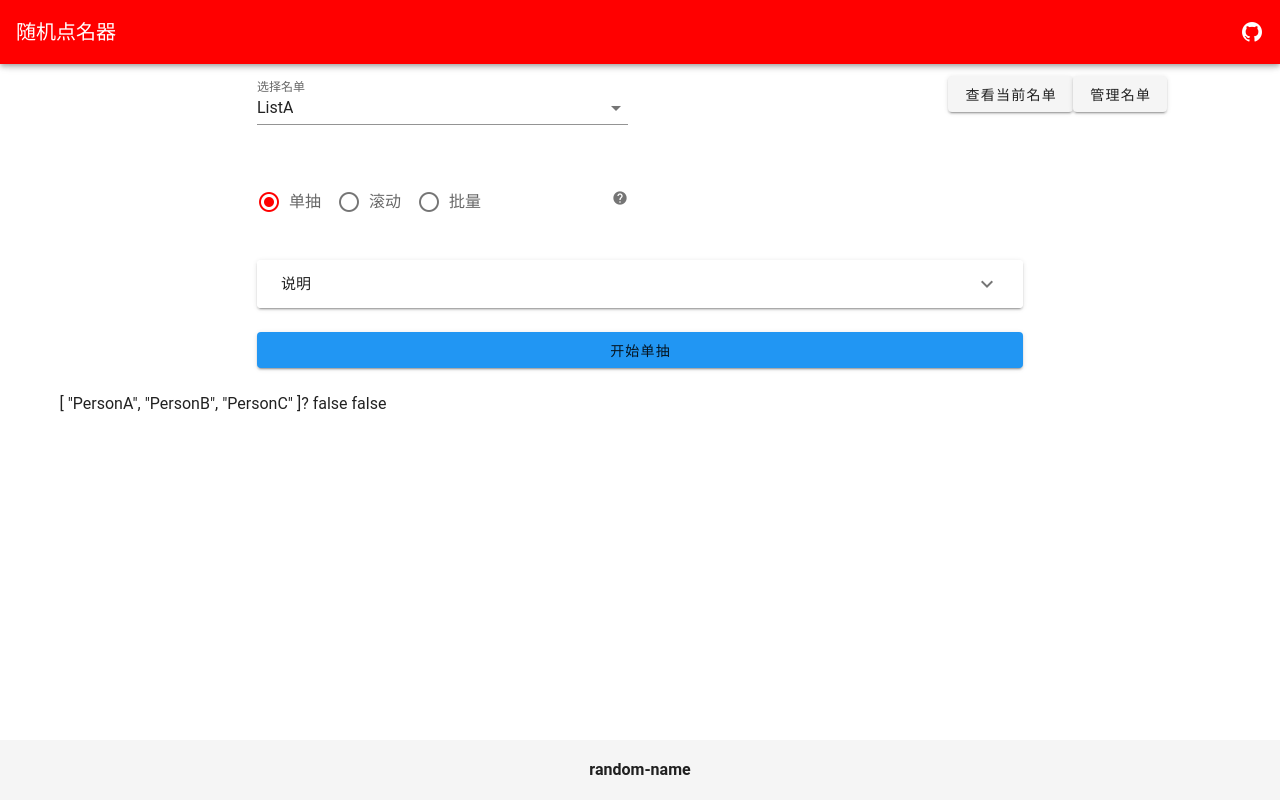
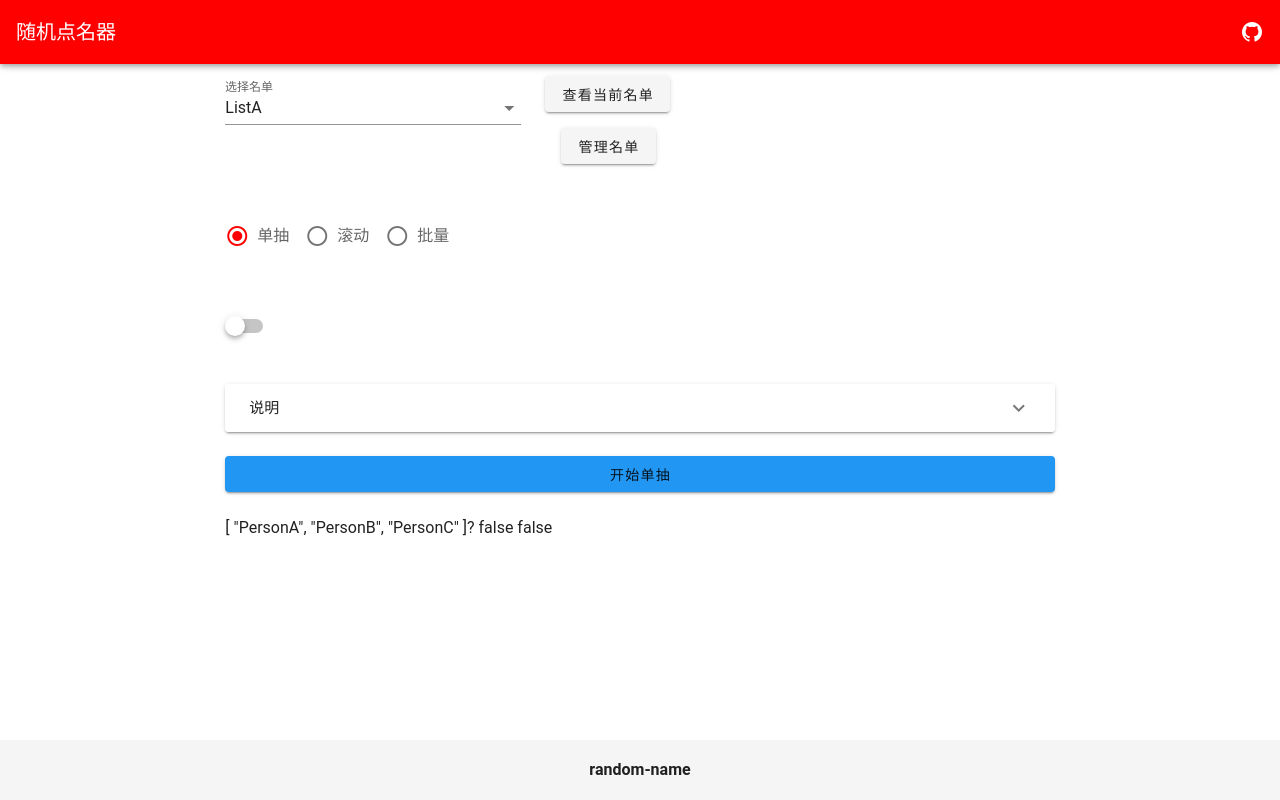
Before and after one commit to AkariRin/random-name, a Vue app: page / in a window 1280 px wide. Built offline with nearby package versions, Linux system fonts and the light colour scheme; a small style sheet from the web is missing.

Commit message:
chore: 优化布局

```diff
--- a/src/views/Home.vue
+++ b/src/views/Home.vue
@@ -1,32 +1,34 @@
 <template>
-  <v-container>
+  <v-container fluid>
     <v-row>
-      <v-col cols="4" offset="2">
+      <v-col cols="3" offset="2">
         <v-select
           v-model="global.settings.selected"
           :items="list.selector"
           :value="global.settings.selected"
           label="选择名单"
-        ></v-select>
+        >
+        </v-select>
       </v-col>
-      <v-spacer></v-spacer>
-      <v-col cols="3">
+      <v-col cols="2">
         <current-list :list="list.current"></current-list>
-        <v-btn @click="$router.push('/list')">管理名单</v-btn>
+        <v-btn @click="$router.push('/list')" class="ma-4">管理名单</v-btn>
       </v-col>
     </v-row>
     <v-row>
       <v-col cols="4" offset="2">
         <v-radio-group v-model="global.settings.mode" row mandatory>
-          <template v-slot:append>
-            <icon-tip text="a" location="top"></icon-tip>
-          </template>
           <v-radio label="单抽" value="0"></v-radio>
           <v-radio label="滚动" value="1"></v-radio>
           <v-radio label="批量" value="2"></v-radio>
         </v-radio-group>
       </v-col>
       <v-col cols="4" v-show="global.settings.mode === '2'"></v-col>
+    </v-row>
+    <v-row>
+      <v-col cols="1" offset="2">
+        <v-switch></v-switch>
+      </v-col>
     </v-row>
     <v-row>
       <v-col cols="8" offset="2">
@@ -72,7 +74,7 @@
       </v-col>
     </v-row>
     <v-row>
-      <v-col>
+      <v-col cols="8" offset="2">
         <result-display
           :result="result"
           :list="list.current"
@@ -86,7 +88,7 @@
 
 <script>
 import _ from "lodash";
-import iconTip from "@/components/iconTip";
+//import iconTip from "@/components/iconTip";
 import currentList from "@/components/currentList";
 import resultDisplay from "@/components/resultDisplay";
 import infoPanel from "@/components/infoPanel";
@@ -94,7 +96,7 @@ import infoPanel from "@/components/infoPanel";
 export default {
   name: "HomeView",
   components: {
-    iconTip,
+    //iconTip,
     currentList,
     resultDisplay,
     infoPanel,
```
